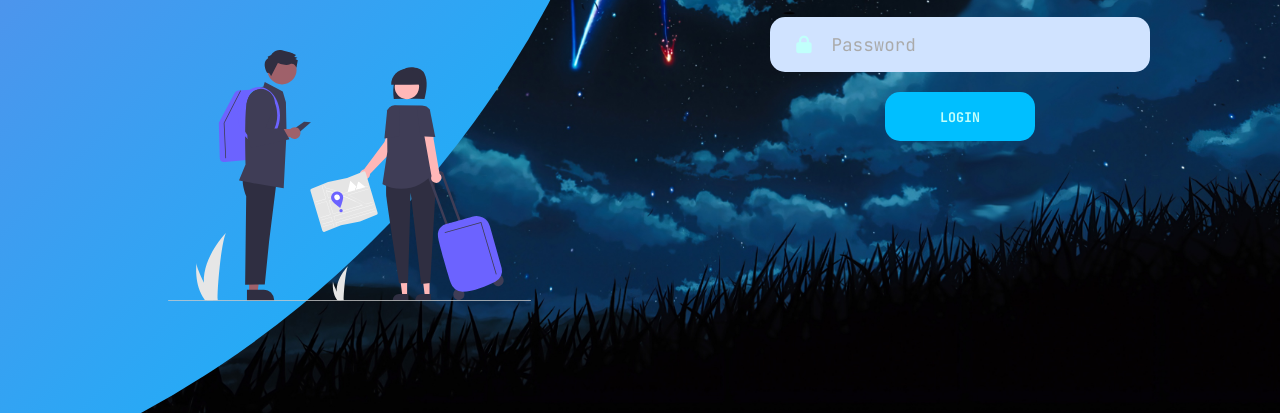
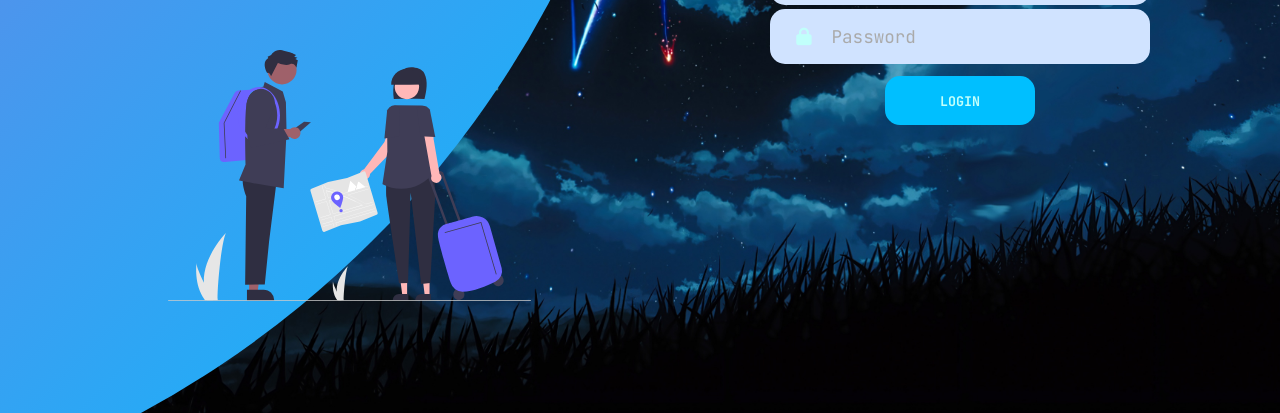
Before and after one commit to heerayr/travellerpage, a plain HTML site: page index.html in a window 1280 px wide. Shown: the part 387-800 px from the top of the page. Drawn offline with Linux system fonts and the light colour scheme.

Commit message:
Update style.css

```diff
--- a/style.css
+++ b/style.css
@@ -72,7 +72,7 @@ form.sign-in-form {
   max-width: 380px;
   width: 100%;
   background-color: #d0e3ff;
-  margin: 10px 0;
+  margin: 2px 0;
   height: 55px;
   border-radius: 15px;
   display: grid;
```
